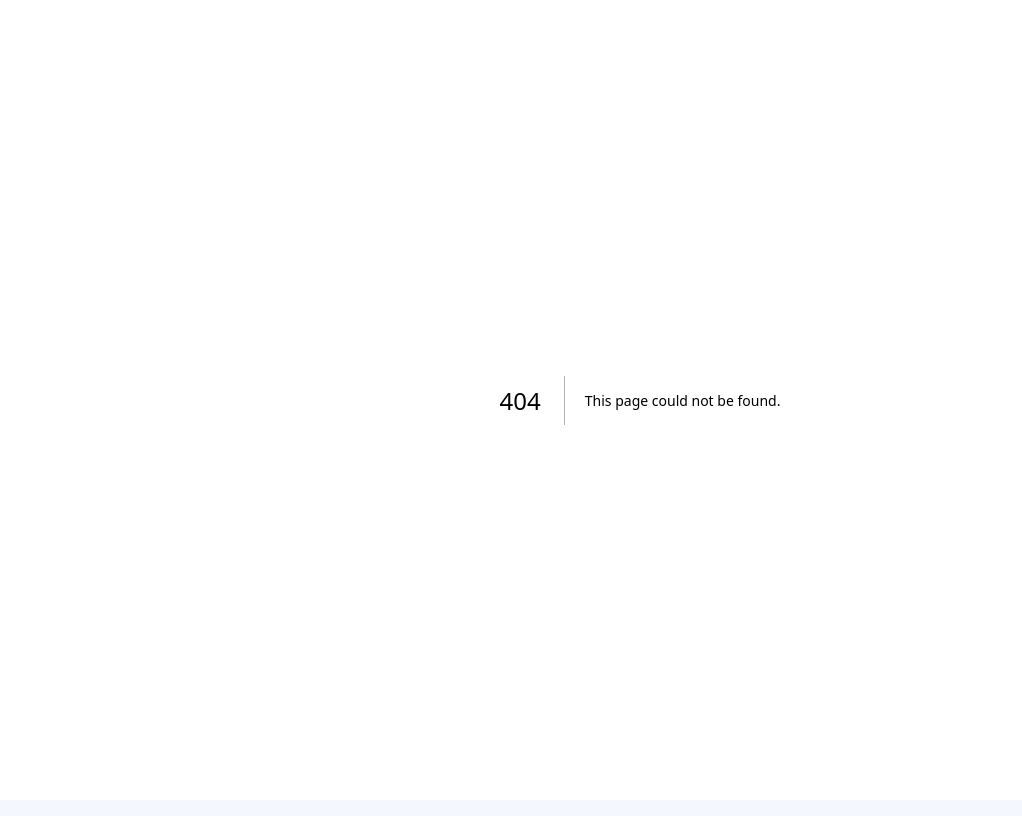
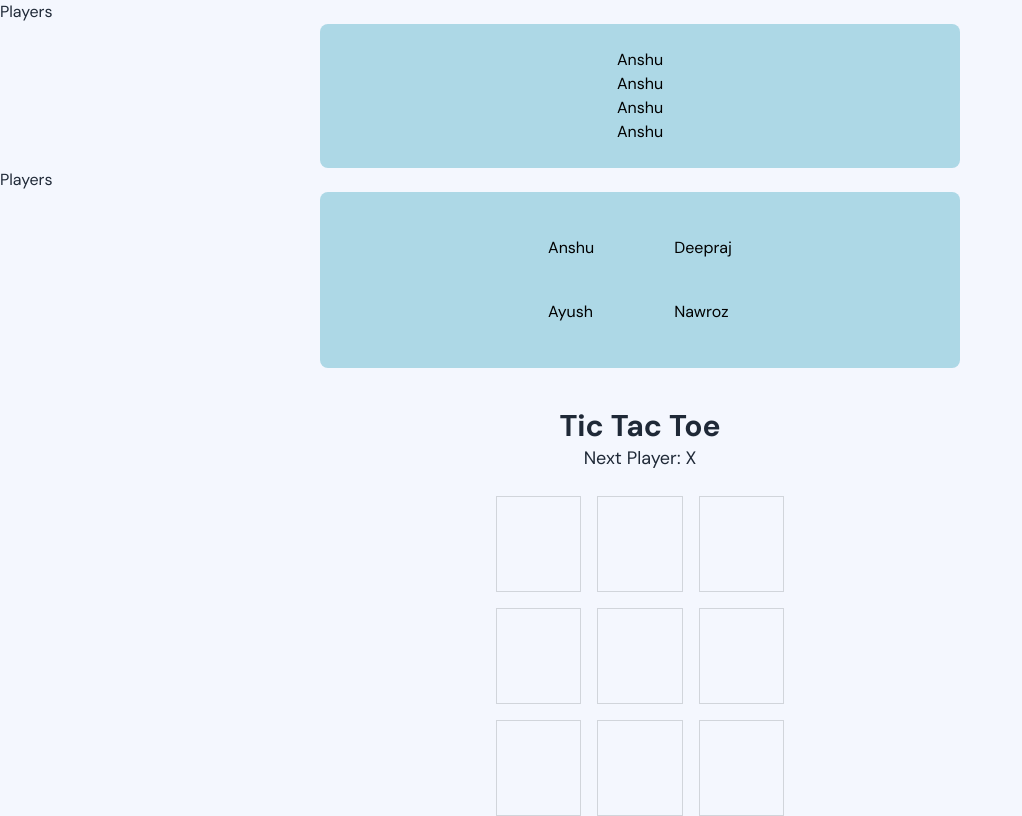
Before and after one commit to Km-Anshu/gamezone, a Next.js app: page /user in a window 1280 px wide. Before the commit this address had no page. Shown: the whole page, without its empty margins (0-1022 px from the left). Built offline with nearby package versions, Linux system fonts and the light colour scheme.

Commit message:
user listing and game

```diff
--- /dev/null
+++ b/src/app/user/page.tsx
@@ -0,0 +1,197 @@
+"use client";
+
+import { useState } from "react";
+
+const UserName = () => {
+  const [board, setBoard] = useState(Array(9).fill(null));
+  const [xIsNext, setXIsNext] = useState(true); // To track whose turn it is
+  const [winner, setWinner] = useState(null); // To track the winner
+
+  // Function to handle click on a cell
+  const handleClick = (index: any) => {
+    // If the cell is already filled or there's a winner, return early
+    if (board[index] || winner) return;
+
+    // Create a copy of the board array
+    const newBoard = [...board];
+
+    // Assign X or O based on whose turn it is
+    newBoard[index] = xIsNext ? "X" : "O";
+
+    // Update the board state
+    setBoard(newBoard);
+
+    // Check for winner
+    const newWinner = calculateWinner(newBoard);
+    setWinner(newWinner);
+
+    // Toggle xIsNext for the next turn
+    setXIsNext(!xIsNext);
+  };
+
+  // Function to calculate the winner
+  const calculateWinner = (board: any) => {
+    const winConditions = [
+      [0, 1, 2],
+      [3, 4, 5],
+      [6, 7, 8],
+      [0, 3, 6],
+      [1, 4, 7],
+      [2, 5, 8],
+      [0, 4, 8],
+      [2, 4, 6],
+    ];
+
+    for (let condition of winConditions) {
+      const [a, b, c] = condition;
+      if (board[a] && board[a] === board[b] && board[a] === board[c]) {
+        return board[a];
+      }
+    }
+
+    // If no winner
+    return null;
+  };
+
+  // Function to reset the game
+  const resetGame = () => {
+    setBoard(Array(9).fill(null));
+    setWinner(null);
+    setXIsNext(true);
+  };
+
+  return (
+    <>
+      <div className="container">
+        {/* <div classNameName="text">
+          <h1>Enter Your Name To Start</h1>
+        </div>
+        <form>
+          <div classNameName="form-row">
+            <div classNameName="input-data">
+              <input type="text" required />
+              <div classNameName="underline"></div>
+              <label htmlFor="">Enter Your Name</label>
+            </div>
+          </div>
+        </form> */}
+
+        <div className="userList">
+          <h2>Players</h2>
+          <div
+            className="container flex justify-center p-6 w-[50%] text-[#000] rounded-lg"
+            style={{
+              margin: "0 auto",
+              borderRadius: "8px;",
+              background: "lightblue",
+            }}
+          >
+            <div className="d-flex flex-col">
+              <h4>Anshu</h4>
+              <h4>Anshu</h4>
+              <h4>Anshu</h4>
+              <h4>Anshu</h4>
+            </div>
+          </div>
+        </div>
+
+        <div className="UserPair">
+          <h2>Players</h2>
+          <div
+            className="container flex justify-center p-6 w-[50%] text-[#000] rounded-lg"
+            style={{
+              margin: "0 auto",
+              borderRadius: "8px;",
+              background: "lightblue",
+            }}
+          >
+            <div className="d-flex justify-between items-center">
+              <h4 className="px-10 py-5">Anshu</h4>
+              <h4 className="px-10 py-5">Ayush</h4>
+            </div>
+            <div className="d-flex justify-between items-center">
+              <h4 className="px-10 py-5">Deepraj</h4>
+              <h4 className="px-10 py-5">Nawroz</h4>
+            </div>
+          </div>
+        </div>
+
+        {/* <div className="tic-tac">
+          <div
+            className="bg-white shadow-md rounded-md p-4 w-[50%]"
+            style={{ margin: "25px auto" }}
+          >
+            <h1 className="text-3xl font-bold mb-4 text-center">Tic Tac Toe</h1>
+            <div className="grid grid-cols-3 gap-4">
+              <div className="cell border border-gray-200 h-24 flex justify-center items-center text-5xl font-bold cursor-pointer">
+                X
+              </div>
+              <div className="cell border border-gray-200 h-24 flex justify-center items-center text-5xl font-bold cursor-pointer">
+                O
+              </div>
+              <div className="cell border border-gray-200 h-24 flex justify-center items-center text-5xl font-bold cursor-pointer">
+                X
+              </div>
+              <div className="cell border border-gray-200 h-24 flex justify-center items-center text-5xl font-bold cursor-pointer">
+                O
+              </div>
+              <div className="cell border border-gray-200 h-24 flex justify-center items-center text-5xl font-bold cursor-pointer">
+                X
+              </div>
+              <div className="cell border border-gray-200 h-24 flex justify-center items-center text-5xl font-bold cursor-pointer">
+                O
+              </div>
+              <div className="cell border border-gray-200 h-24 flex justify-center items-center text-5xl font-bold cursor-pointer">
+                X
+              </div>
+              <div className="cell border border-gray-200 h-24 flex justify-center items-center text-5xl font-bold cursor-pointer">
+                O
+              </div>
+              <div className="cell border border-gray-200 h-24 flex justify-center items-center text-5xl font-bold cursor-pointer">
+                X
+              </div>
+            </div>
+            <button className="mt-4 bg-blue-500 hover:bg-blue-600 text-white px-4 py-2 rounded-md text-lg font-semibold d-flex m-auto">
+              Reset Game
+            </button>
+          </div>
+        </div> */}
+
+        <div className="container mx-auto mt-10">
+          {winner ? (
+            <div className="text-center">
+              <h1 className="text-3xl font-bold mb-6">Winner: {winner}</h1>
+              <button
+                className="bg-blue-500 hover:bg-blue-600 text-white px-6 py-3 rounded-md text-lg font-semibold"
+                onClick={resetGame}
+              >
+                Reset Game
+              </button>
+            </div>
+          ) : (
+            <div className="text-center mb-6">
+              <h1 className="text-3xl font-bold">Tic Tac Toe</h1>
+              <p className="text-lg">
+                {xIsNext ? "Next Player: X" : "Next Player: O"}
+              </p>
+            </div>
+          )}
+          {winner === null && (
+            <div className="grid grid-cols-3 gap-4 w-72 mx-auto">
+              {board.map((cell, index) => (
+                <div
+                  key={index}
+                  className="cell border border-gray-300 h-24 flex justify-center items-center text-5xl font-bold cursor-pointer hover:bg-gray-100"
+                  onClick={() => handleClick(index)}
+                >
+                  {cell}
+                </div>
+              ))}
+            </div>
+          )}
+        </div>
+      </div>
+    </>
+  );
+};
+export default UserName;
```
Also changed, not shown: 1 other file (tests, documents, lock files or other folders).
